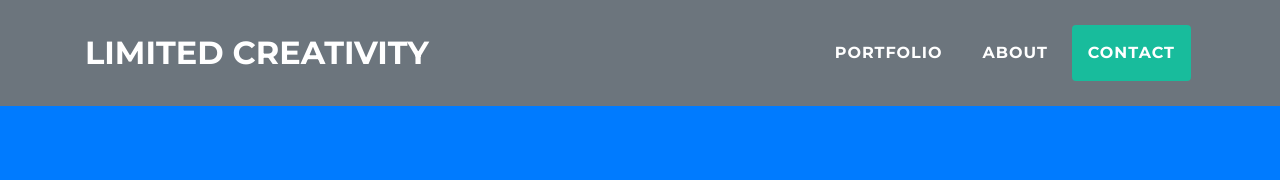
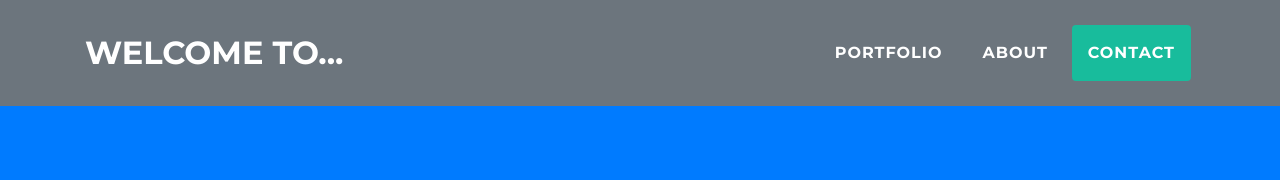
Before and after one commit to JustEatLemons/JustEatLemons.github.io, a website with bundled scripts: page index.html in a window 1280 px wide. Shown: the top 180 px of the page. Built offline with nearby package versions, Linux system fonts and the light colour scheme; files whose address does not match are found by name.

Commit message:
Update index.html

```diff
--- a/index.html
+++ b/index.html
@@ -31,7 +31,7 @@
     <!-- Navigation -->
     <nav class="navbar navbar-expand-lg bg-secondary fixed-top text-uppercase" id="mainNav">
       <div class="container">
-        <a class="navbar-brand js-scroll-trigger" href="#page-top">Limited Creativity</a>
+        <a class="navbar-brand js-scroll-trigger" href="#page-top">Welcome to...</a>
         <button class="navbar-toggler navbar-toggler-right text-uppercase bg-primary text-white rounded" type="button" data-toggle="collapse" data-target="#navbarResponsive" aria-controls="navbarResponsive" aria-expanded="false" aria-label="Toggle navigation">
           Menu
           <i class="fa fa-bars"></i>
```
